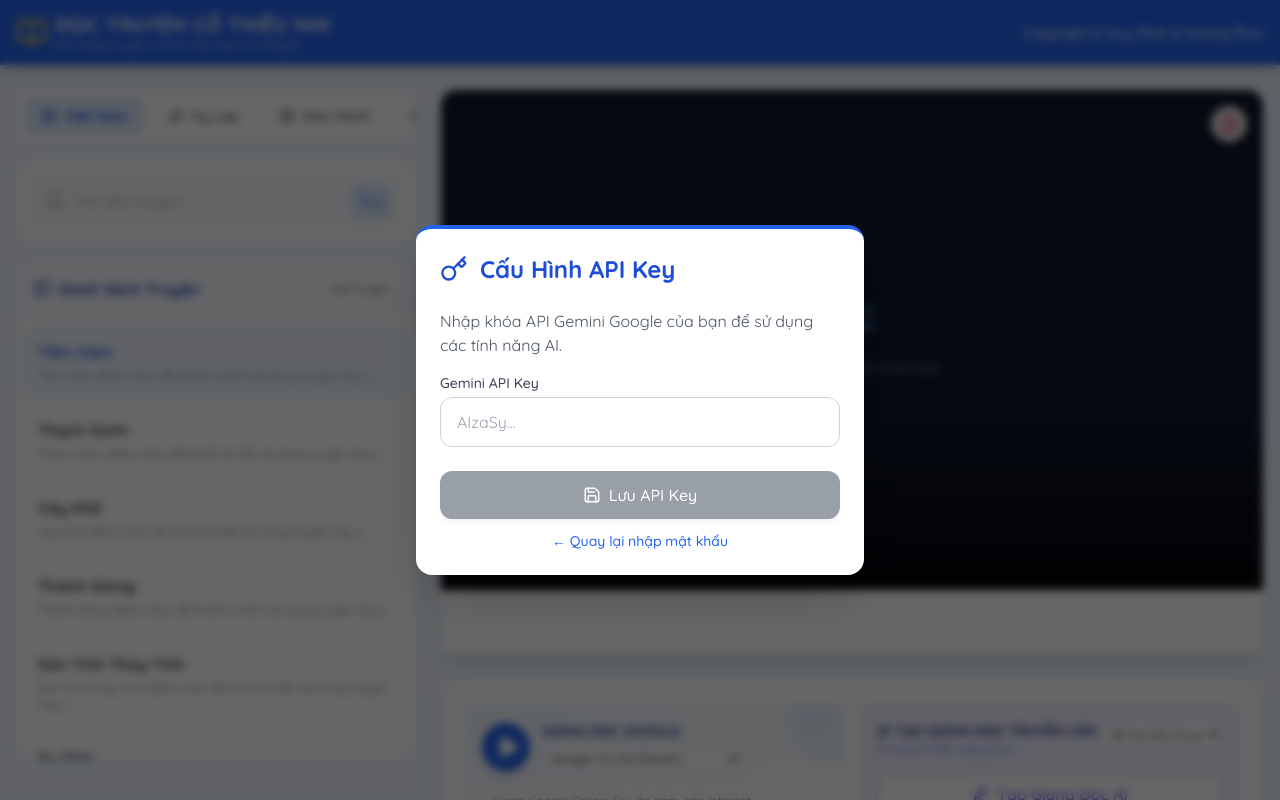
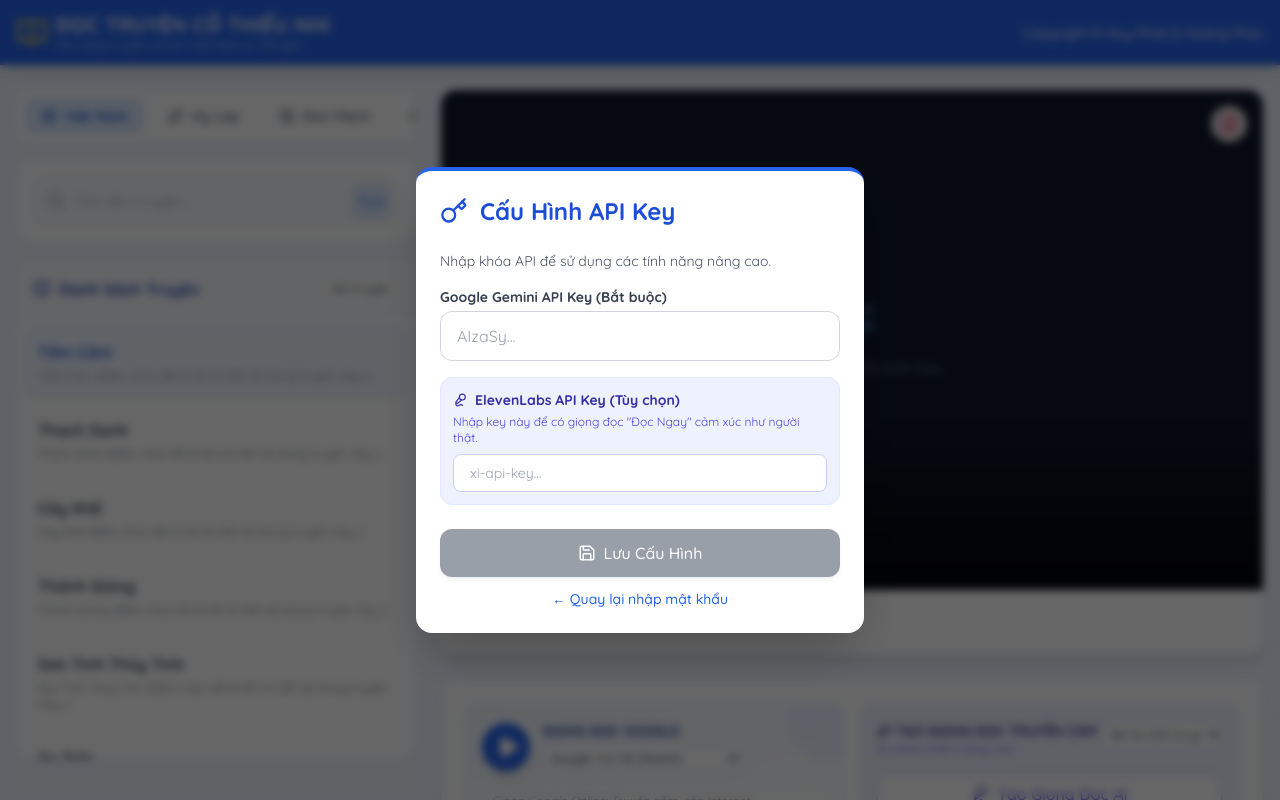
Before and after one commit to hoahiepsv/doctruyenthieunhi, a React (Vite) app: page / in a window 1280 px wide. Both pictures are taken after a click on the button "Tôi muốn nhập API Key riêng của mình". Shown: the top 800 px of the page. Built offline with nearby package versions, Linux system fonts and the light colour scheme.

Commit message:
Add files via upload

```diff
--- a/components/ApiKeyModal.tsx
+++ b/components/ApiKeyModal.tsx
@@ -1,8 +1,9 @@
+
 import React, { useState, useEffect } from 'react';
-import { Key, Save, Edit2, Lock, Unlock } from 'lucide-react';
+import { Key, Save, Edit2, Lock, Unlock, Mic2 } from 'lucide-react';
 
 interface ApiKeyModalProps {
-  onSave: (key: string) => void;
+  onSave: (geminiKey: string, elevenKey: string) => void;
   hasKey: boolean;
 }
 
@@ -10,33 +11,46 @@
   const [isOpen, setIsOpen] = useState(!hasKey);
   const [mode, setMode] = useState<'password' | 'manual'>('password'); // 'password' or 'manual'
   const [passwordInput, setPasswordInput] = useState('');
-  const [keyInput, setKeyInput] = useState('');
+
+  const [geminiKeyInput, setGeminiKeyInput] = useState('');
+  const [elevenKeyInput, setElevenKeyInput] = useState('');
+
   const [error, setError] = useState('');
 
-  const VIP_KEY = "AIzaSyDsYJl1FT3aE73HcfNqWxXu8pI4FgqiVdo";
-  const VIP_PASS = "0983676470";
+  // Mô phỏng cơ sở dữ liệu (Google Sheet)
+  // Cấu trúc: "Mật khẩu": "API Key"
+  const CREDENTIAL_DATABASE: Record<string, string> = {
+    "0983676470": "AIzaSyDsYJl1FT3aE73HcfNqWxXu8pI4FgqiVdo", // VIP Cũ
+    "huyphat": "AIzaSyARyAaXzOkegmGv-sGO3KpJsPv7unTmuZ0"     // VIP Mới (Google Sheet)
+  };
 
   useEffect(() => {
+    // Check local storage for existing secondary keys
+    const storedEleven = localStorage.getItem('eleven_api_key');
+    if (storedEleven) setElevenKeyInput(storedEleven);
+
     if (!hasKey) setIsOpen(true);
   }, [hasKey]);
 
   const handlePasswordSubmit = () => {
-    if (passwordInput === VIP_PASS) {
-      onSave(VIP_KEY);
+    const matchedKey = CREDENTIAL_DATABASE[passwordInput];
+
+    if (matchedKey) {
+      // Tìm thấy mật khẩu trong "Sheet", tự động điền Key tương ứng
+      onSave(matchedKey, ""); // Mặc định không có Eleven Key
       setIsOpen(false);
       setPasswordInput('');
       setError('');
-      alert("Kích hoạt bản quyền thành công!");
+      alert(`Kích hoạt thành công tài khoản: ${passwordInput}!`);
     } else {
-      setError("Mật khẩu không đúng. Vui lòng thử lại.");
+      setError("Mật khẩu không đúng hoặc không tồn tại trong hệ thống.");
     }
   };
 
   const handleManualSave = () => {
-    if (keyInput.trim()) {
-      onSave(keyInput.trim());
+    if (geminiKeyInput.trim()) {
+      onSave(geminiKeyInput.trim(), elevenKeyInput.trim());
       setIsOpen(false);
-      setKeyInput('');
     }
   };
 
@@ -56,7 +70,7 @@
 
   return (
     <div className="fixed inset-0 z-50 flex items-center justify-center bg-black/60 backdrop-blur-sm p-4">
-      <div className="bg-white rounded-2xl shadow-2xl w-full max-w-md p-6 border-t-4 border-blue-600 relative overflow-hidden">
+      <div className="bg-white rounded-2xl shadow-2xl w-full max-w-md p-6 border-t-4 border-blue-600 relative overflow-hidden max-h-[90vh] overflow-y-auto">
         {/* Header */}
         <div className="flex items-center gap-3 mb-6 text-blue-700">
           {mode === 'password' ? <Lock size={28} /> : <Key size={28} />}
@@ -69,7 +83,7 @@
         {mode === 'password' && (
           <div className="space-y-4 animate-fadeIn">
             <p className="text-gray-600">
-              Vui lòng nhập mật khẩu để kích hoạt ứng dụng tự động.
+              Vui lòng nhập mật khẩu để kích hoạt ứng dụng tự động (Dữ liệu từ Google Sheet).
             </p>
             <div>
               <label className="block text-sm font-bold text-gray-700 mb-1">Mật khẩu kích hoạt</label>
@@ -81,7 +95,7 @@
                   setError('');
                 }}
                 onKeyDown={(e) => e.key === 'Enter' && handlePasswordSubmit()}
-                placeholder="Nhập mật khẩu..."
+                placeholder="Nhập mật khẩu (vd: huyphat)..."
                 className="w-full px-4 py-3 rounded-xl border border-gray-300 focus:ring-2 focus:ring-blue-500 focus:border-blue-500 outline-none transition-all text-lg tracking-widest"
               />
               {error && <p className="text-red-500 text-sm mt-1">{error}</p>}
@@ -113,28 +127,45 @@
         {/* Manual API Mode */}
         {mode === 'manual' && (
           <div className="space-y-4 animate-fadeIn">
-            <p className="text-gray-600">
-              Nhập khóa API Gemini Google của bạn để sử dụng các tính năng AI.
+            <p className="text-gray-600 text-sm mb-4">
+              Nhập khóa API để sử dụng các tính năng nâng cao.
             </p>
+
+            {/* Gemini Input */}
             <div>
-              <label className="block text-sm font-medium text-gray-700 mb-1">Gemini API Key</label>
+              <label className="block text-sm font-bold text-gray-700 mb-1">Google Gemini API Key (Bắt buộc)</label>
               <input
                 type="password"
-                value={keyInput}
-                onChange={(e) => setKeyInput(e.target.value)}
+                value={geminiKeyInput}
+                onChange={(e) => setGeminiKeyInput(e.target.value)}
                 placeholder="AIzaSy..."
                 className="w-full px-4 py-3 rounded-xl border border-gray-300 focus:ring-2 focus:ring-blue-500 focus:border-blue-500 outline-none transition-all"
+              />
+            </div>
+
+            {/* ElevenLabs Input */}
+            <div className="bg-indigo-50 p-3 rounded-xl border border-indigo-100">
+               <label className="block text-sm font-bold text-indigo-800 mb-1 flex items-center gap-2">
+                 <Mic2 size={14}/> ElevenLabs API Key (Tùy chọn)
+               </label>
+               <p className="text-xs text-indigo-600 mb-2">Nhập key này để có giọng đọc "Đọc Ngay" cảm xúc như người thật.</p>
+               <input
+                type="password"
+                value={elevenKeyInput}
+                onChange={(e) => setElevenKeyInput(e.target.value)}
+                placeholder="xi-api-key..."
+                className="w-full px-4 py-2 rounded-lg border border-indigo-200 focus:ring-2 focus:ring-indigo-500 outline-none text-sm bg-white"
               />
             </div>
 
             <div className="flex flex-col gap-3 pt-2">
               <button
                 onClick={handleManualSave}
-                disabled={!keyInput.trim()}
+                disabled={!geminiKeyInput.trim()}
                 className="flex items-center justify-center gap-2 w-full px-6 py-3 bg-slate-700 text-white rounded-xl font-medium hover:bg-slate-800 disabled:opacity-50 disabled:cursor-not-allowed transition-all shadow-md"
               >
                 <Save size={18} />
-                Lưu API Key
+                Lưu Cấu Hình
               </button>
 
               <button
```
